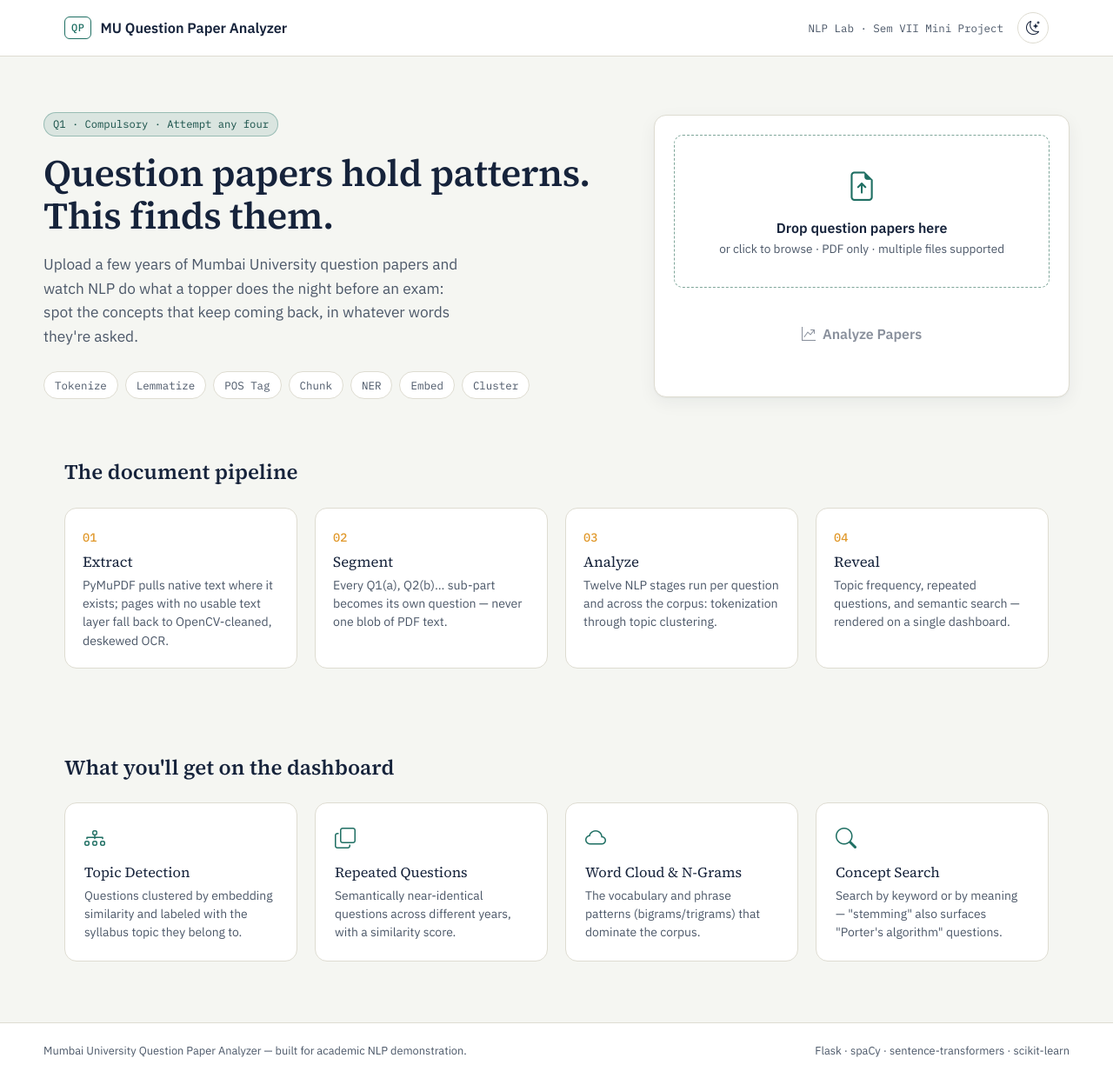
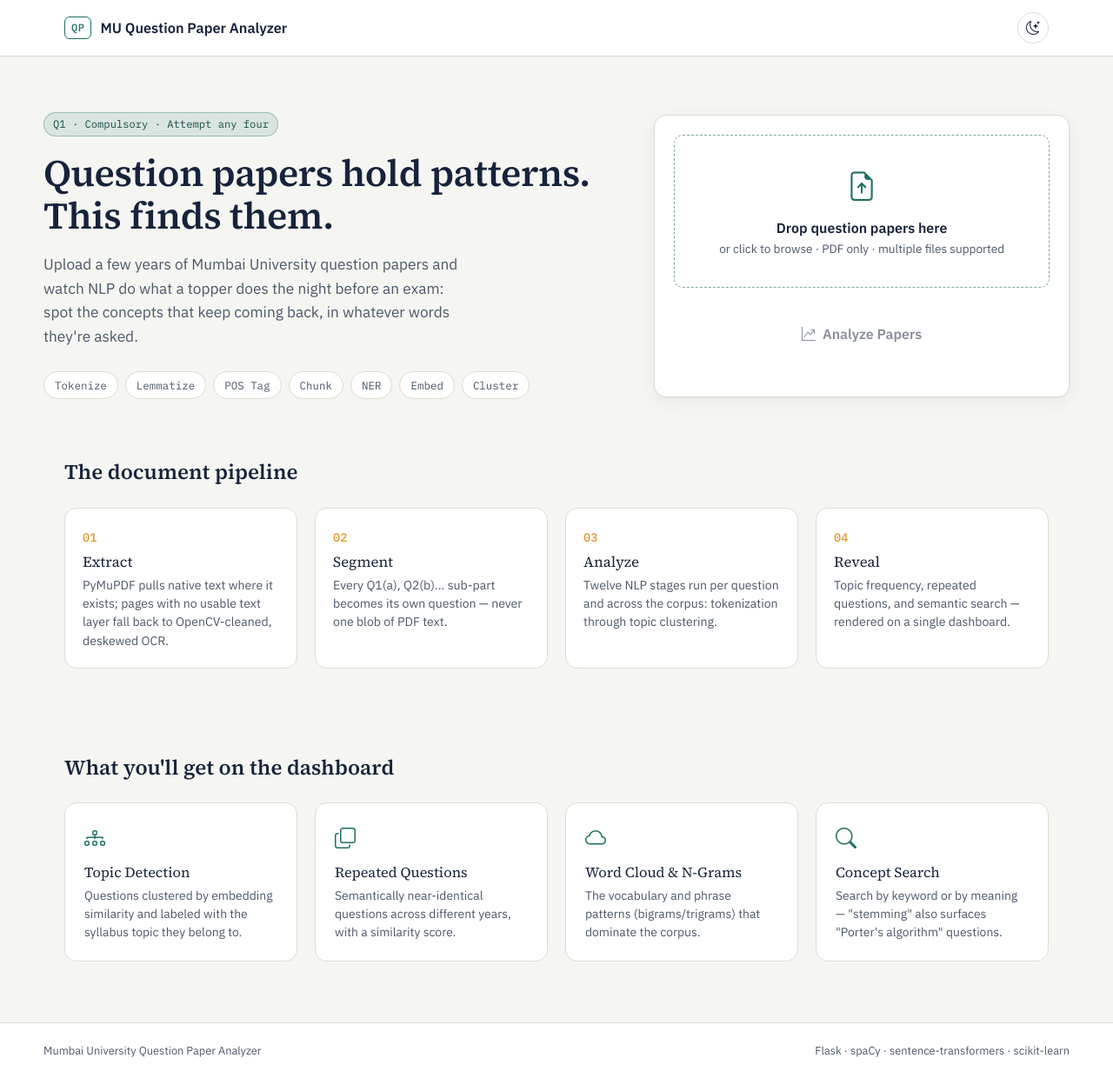
Before and after one commit to Mobasheera/MU-QP-Analyser, a Flask app: page / in a window 1280 px wide. Shown: the whole page at 87% size. Run offline with Flask 3, Linux system fonts and the light colour scheme; some libraries are stand-ins or nearby versions.

Commit message:
Edit base settings

```diff
--- a/templates/base.html
+++ b/templates/base.html
@@ -25,7 +25,6 @@
       <span class="mu-brand-text">MU Question Paper Analyzer</span>
     </a>
     <div class="mu-nav-right">
-      <span class="mu-nav-tag">NLP Lab &middot; Sem VII Mini Project</span>
       <button id="theme-toggle" class="mu-theme-toggle" title="Toggle dark mode" aria-label="Toggle dark mode">
         <i class="bi bi-moon-stars"></i>
       </button>
@@ -39,7 +38,7 @@
 
 <footer class="mu-footer">
   <div class="mu-footer-inner">
-    <span>Mumbai University Question Paper Analyzer &mdash; built for academic NLP demonstration.</span>
+    <span>Mumbai University Question Paper Analyzer</span>
     <span class="mu-footer-stack">Flask &middot; spaCy &middot; sentence-transformers &middot; scikit-learn</span>
   </div>
 </footer>
```
